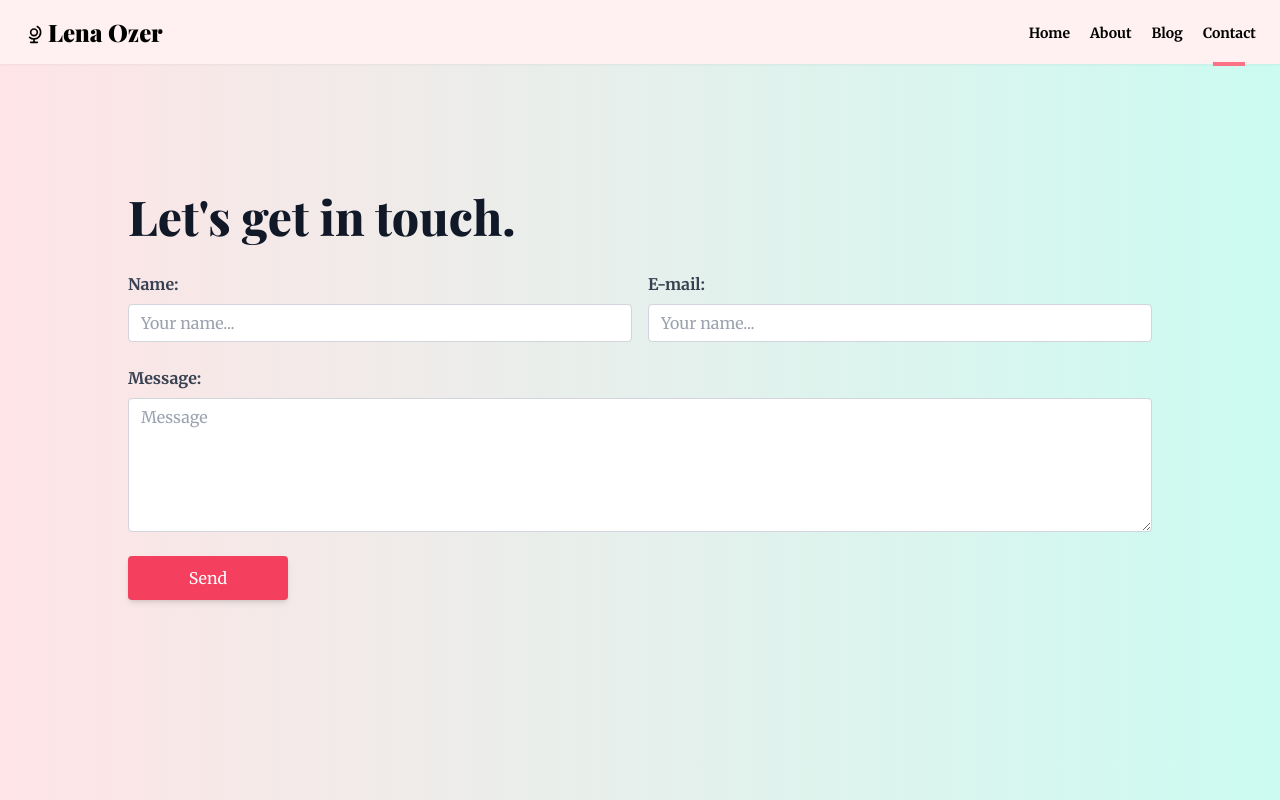
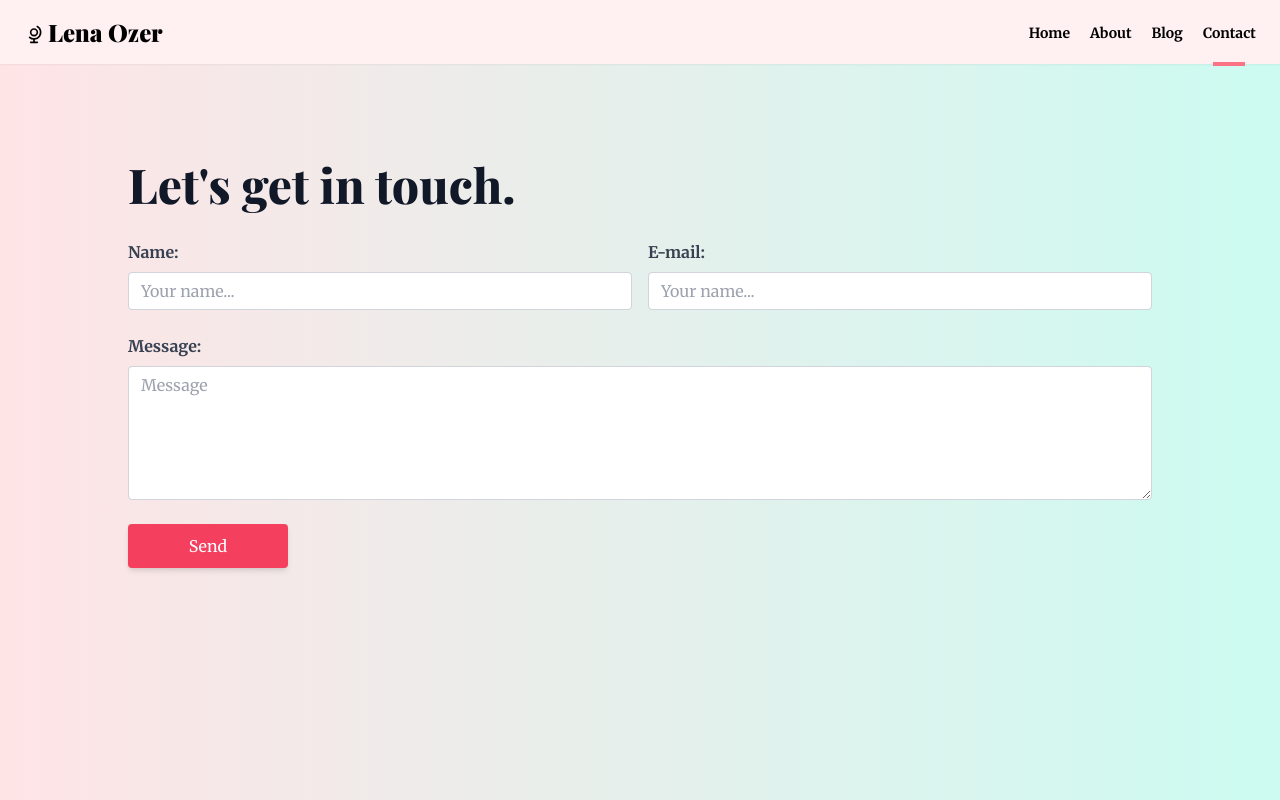
Before and after one commit to Darkryhr/lena-ozer, a Next.js app: page /contact in a window 1280 px wide. Shown: the top 800 px of the page. Built offline with nearby package versions, Linux system fonts and the light colour scheme.

Commit message:
bottom margin

```diff
--- a/pages/contact.js
+++ b/pages/contact.js
@@ -2,7 +2,7 @@ import React from 'react';
 
 const Contact = () => {
   return (
-    <div className='mx-auto h-screen flex items-start px-12 max-w-7xl justify-center pt-48'>
+    <div className='mx-auto h-screen flex items-start px-12 max-w-7xl justify-center md:pt-40 pt-28 md:mb-0 mb-20'>
       <div className='flex flex-col w-full max-w-5xl'>
         <h1 className='text-5xl font-extrabold font-serif text-gray-900 mb-8'>
           Let&apos;s get in touch.
```
